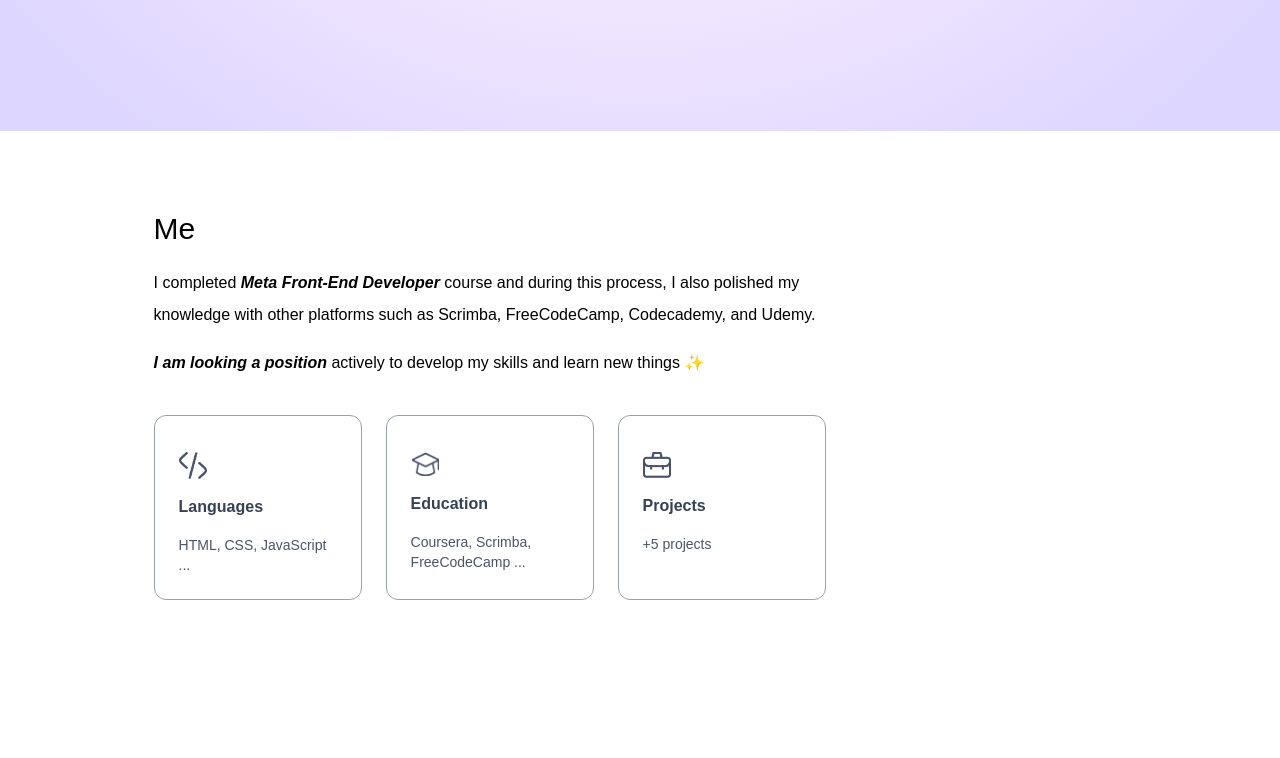
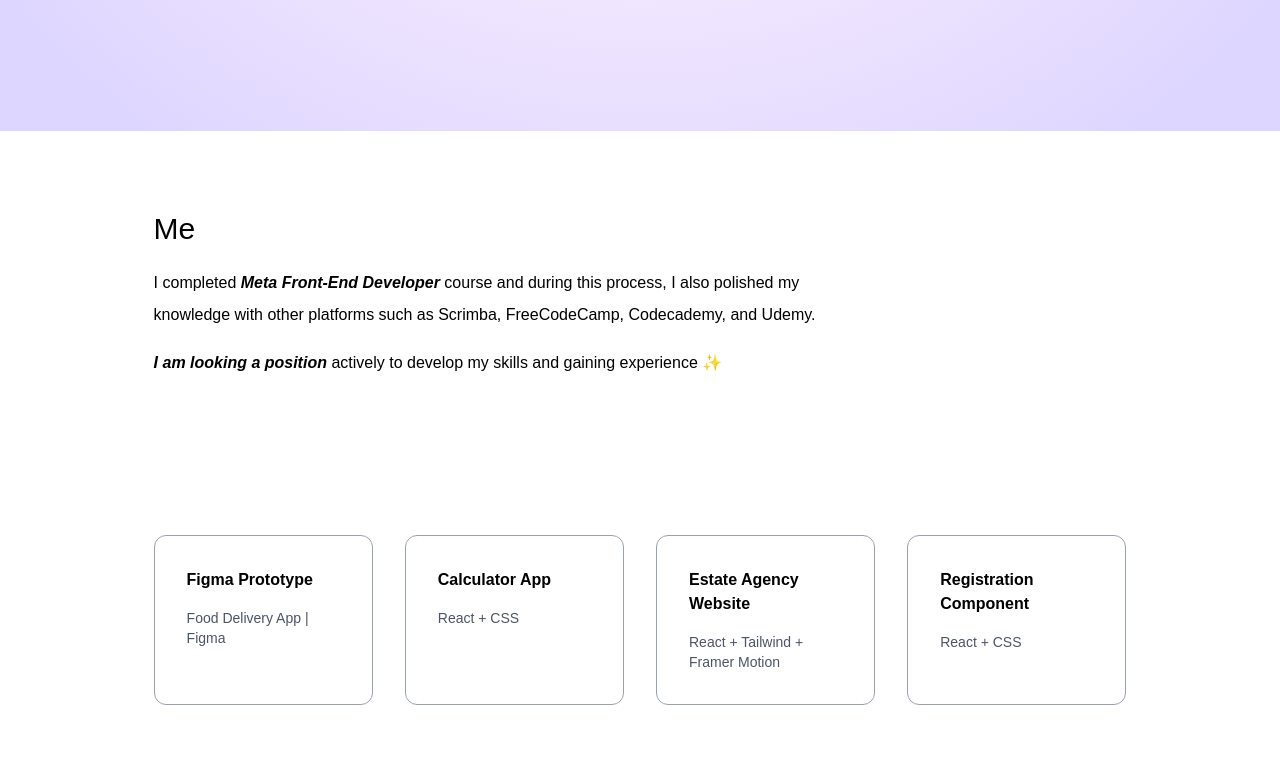
Before and after one commit to esraayaz/main-website, a Next.js app: page / in a window 1280 px wide. Shown: the part 669-1427 px from the top of the page. Built offline with nearby package versions, Linux system fonts and the light colour scheme; a web font is replaced by a local one.

Commit message:
About component changed 💻

```diff
--- a/Components/About.jsx
+++ b/Components/About.jsx
@@ -1,5 +1,3 @@
-import { infoList } from "@/assets/assets";
-import Image from "next/image";
 import React from "react";
 
 const About = () => {
@@ -21,22 +19,8 @@ const About = () => {
             <span className="italic font-semibold">
               I am looking a position
             </span>{" "}
-            actively to develop my skills and learn new things ✨
+            actively to develop my skills and gaining experience ✨
           </p>
-        </div>
-        <div className="flex-1">
-          <ul className="grid grid-cols-1 sm:grid-cols-3 gap-6 max-w-2xl">
-            {infoList.map(({ icon, iconDark, title, description }, index) => (
-              <li
-                className="border-[0.5px] border-gray-400  p-6 rounded-xl cursor-pointer hover:bg-fuchsia-50 hover:-translate-y-1 duration-500 hover:shadow-[5px_5px_1px_rgba(0,0,0,1)] hover:shadow-black"
-                key={index}
-              >
-                <Image src={icon} alt={title} className="w-7 mt-3" />
-                <h3 className="my-4 font-semibold text-gray-700">{title}</h3>
-                <p className="text-gray-600 text-sm">{description}</p>
-              </li>
-            ))}
-          </ul>
         </div>
       </div>
     </div>
```
